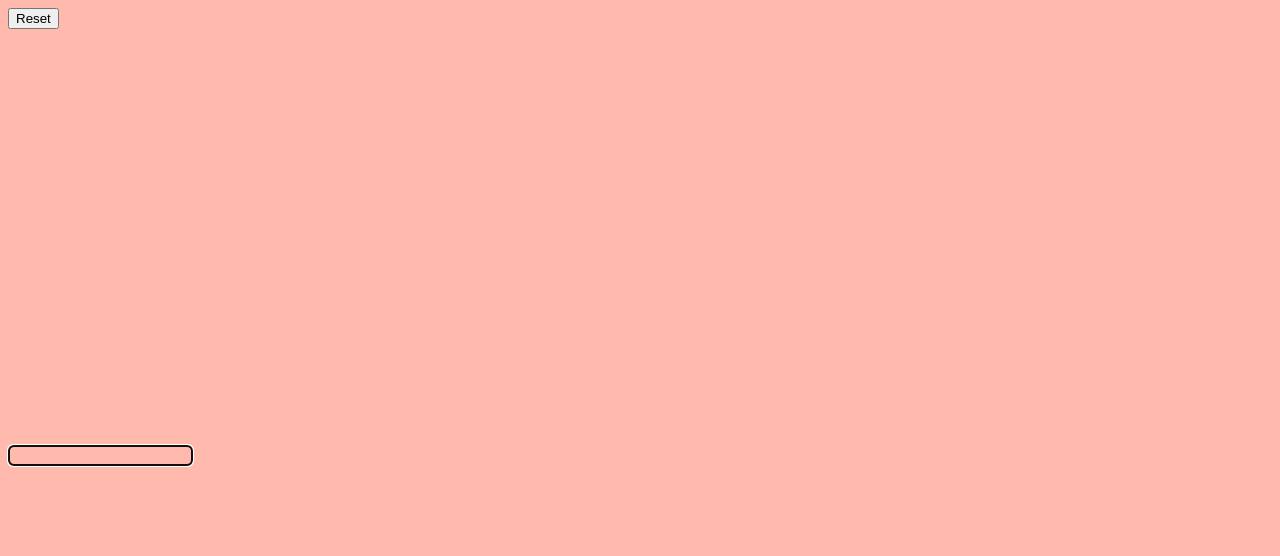
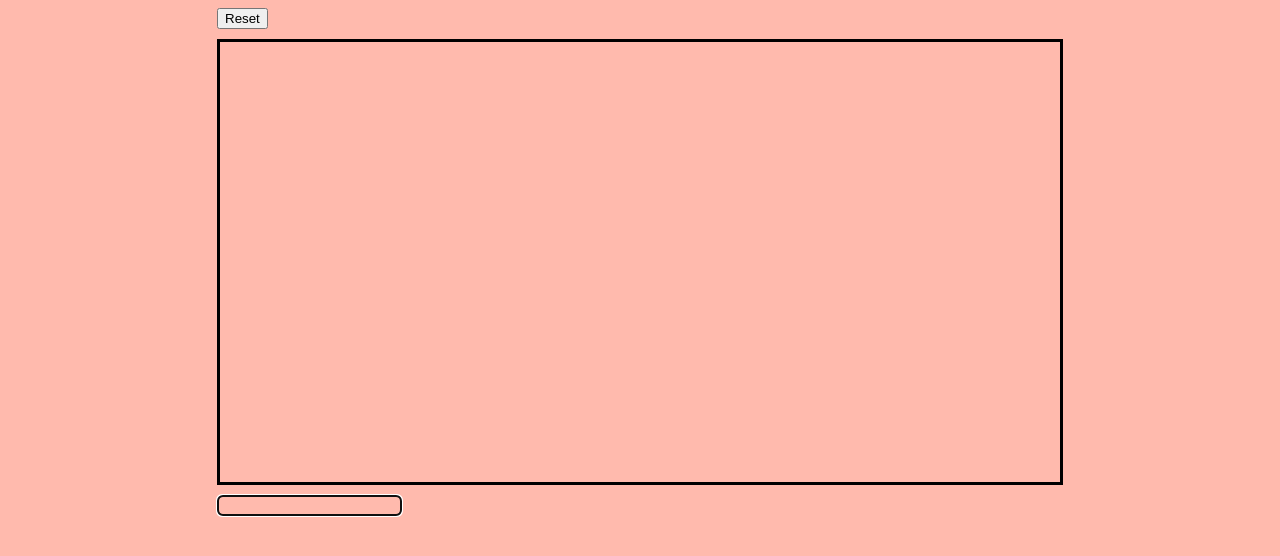
Before and after one commit to silverlava/EvergreenMap, a plain HTML site: page index.html in a window 1280 px wide. Drawn offline with Linux system fonts and the light colour scheme.

Commit message:
Added stylesheet
CSS moved to style.css. Also centered everything on the page.

```diff
--- a/index.html
+++ b/index.html
@@ -1,16 +1,13 @@
+<!DOCTYPE html>
 <html>
 <head>
     <title>Evergreen Map</title>
+    <link rel="stylesheet" href="style.css">
     <script src="data.js" defer></script>
     <script src="game.js" defer></script>
-    <style>
-        body {transition: background-color 0.5s ease;}
-        input {background: transparent; border-style: solid; border-radius: 5px; transition: color 0.5s ease; transition: border-color 0.5s ease;}
-        pre {white-space: pre-wrap}
-        #output-log {height: 400px; width: 800px; overflow-y: auto; transition: color 0.5s ease;}
-    </style>
 </head>
 <body>
+    <div id="v-container">
         <form id="reset-form">
             <button id="reset-button" type="submit">Reset</button>
         </form>
@@ -18,5 +15,6 @@
         <form id="input-form">
             <input id="text-input" type="text" autofocus autocomplete="off"></input>
         </form>
+    </div>
 </body>
 </html>
--- /dev/null
+++ b/style.css
@@ -0,0 +1,33 @@
+body {
+    transition: background-color 0.5s ease;
+}
+
+#v-container {
+    display: flex;
+    flex-direction: column;
+    gap: 10px;
+    justify-content: center;
+    width: fit-content;
+    margin: 0 auto;
+}
+
+input {
+    background: transparent;
+    border-style: solid;
+    border-radius: 5px;
+    transition: color 0.5s ease;
+    transition: border-color 0.5s ease;
+}
+
+pre {
+    white-space: pre-wrap;
+}
+
+#output-log {
+    height: 400px;
+    width: 800px;
+    overflow-y: auto;
+    transition: color 0.5s ease;
+    border-style: solid;
+    padding: 20px;
+}
```
Lines whose indentation alone changed are shown as unchanged.
